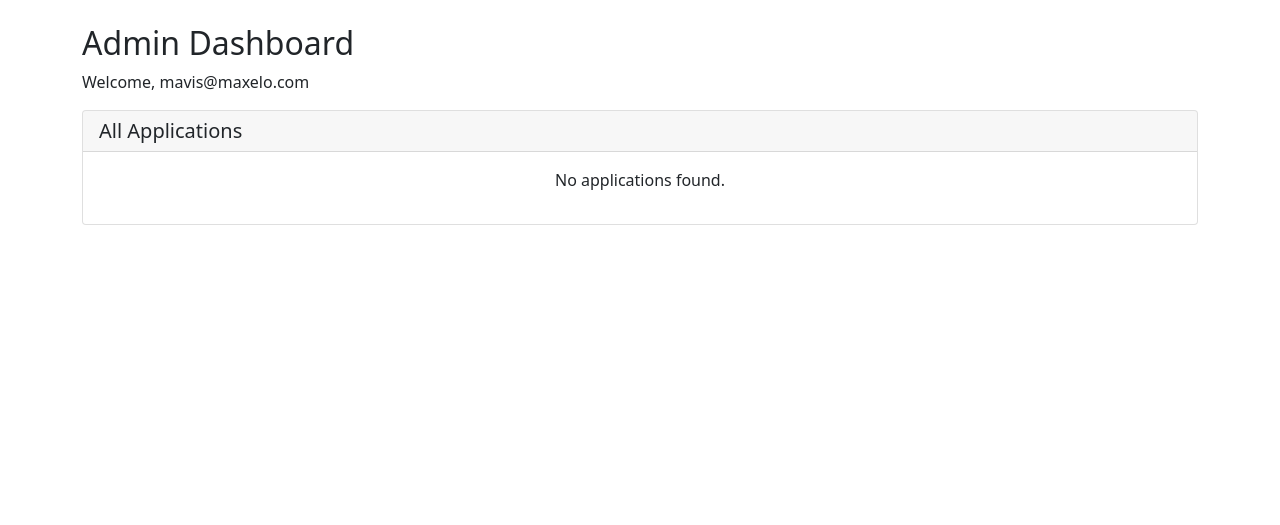
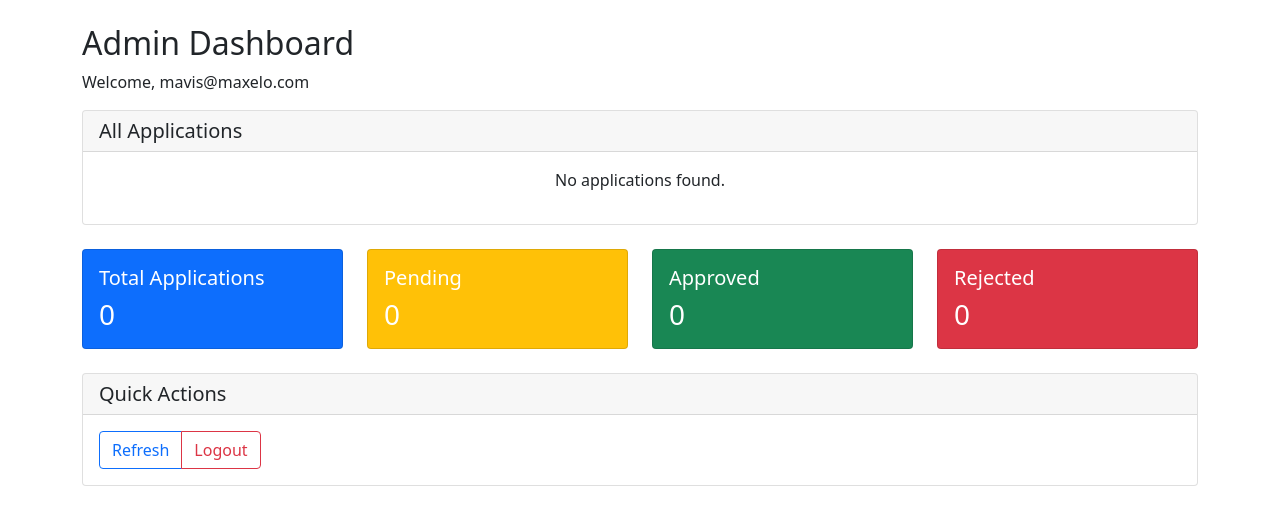
Before and after one commit to ICTMAXELO2025/newapplications, a Flask app: page /admin/dashboard in a window 1280 px wide. Shown: the part 56-581 px from the top of the page. Run offline with Flask 3, Linux system fonts and the light colour scheme; the first user in the database is signed in; data that the repository does not hold is empty; some libraries are stand-ins or nearby versions.

Commit message:
Push latest changes

```diff
--- a/app.py
+++ b/app.py
@@ -4,6 +4,9 @@ from werkzeug.utils import secure_filename
 from datetime import datetime
 import os
 import sqlite3
+from flask import send_file, abort
+import os
+from werkzeug.utils import secure_filename
 
 app = Flask(__name__)
 app.config['SECRET_KEY'] = os.getenv('SECRET_KEY', 'your-secret-key-here-change-this-in-production')
@@ -113,10 +116,6 @@ def init_db():
     conn.commit()
     conn.close()
     print("✅ Database initialized successfully!")
-
-# ... [rest of your routes remain the same] ...
-
-
 
 # Simple login required decorator
 def student_login_required(f):
@@ -384,6 +383,37 @@ def delete_application(app_id):
     flash('Application deleted!', 'success')
     return redirect(url_for('admin_dashboard'))
 
+# NEW: Admin CV Download Route
+@app.route('/admin/download_cv/<int:app_id>')
+@admin_login_required
+def admin_download_cv(app_id):
+    conn = get_db_connection()
+    application = conn.execute(
+        'SELECT * FROM applications WHERE id = ?', (app_id,)
+    ).fetchone()
+    conn.close()
+
+    if not application:
+        flash('Application not found!', 'error')
+        return redirect(url_for('admin_dashboard'))
+
+    filepath = os.path.join(app.config['UPLOAD_FOLDER'], application['cv_filename'])
+
+    if not os.path.exists(filepath):
+        flash('CV file not found!', 'error')
+        return redirect(url_for('admin_dashboard'))
+
+    # Create a nice filename for download
+    download_name = f"CV_{application['surname']}_{application['names']}.pdf"
+
+    # Send the file for download
+    return send_file(
+        filepath,
+        as_attachment=True,
+        download_name=download_name,
+        mimetype='application/pdf'
+    )
+
 @app.route('/forgot-password')
 def forgot_password():
     return render_template('forgot_password.html')
--- a/templates/admin_dashboard.html
+++ b/templates/admin_dashboard.html
@@ -28,14 +29,18 @@
                 <tbody>
                     {% for app in applications %}
                     <tr>
+                        <td>{{ app.id }}</td>
                         <td>{{ app.student_email }}</td>
                         <td>{{ app.names }}</td>
                         <td>{{ app.surname }}</td>
                         <td>{{ app.course }}</td>
                         <td>{{ app.university }}</td>
                         <td>
-                            <a href="{{ url_for('download_cv', app_id=app.id) }}" class="btn btn-sm btn-outline-primary">
-                                Download
+                            <!-- CV Download Button -->
+                            <a href="{{ url_for('admin_download_cv', app_id=app.id) }}"
+                               class="btn btn-sm btn-primary"
+                               title="Download CV">
+                                <i class="fas fa-download"></i> Download CV
                             </a>
                         </td>
                         <td>{{ app.date_applied }}</td>
@@ -49,15 +54,33 @@
                         </td>
                         <td>
                             <div class="btn-group btn-group-sm">
+                                {% if app.status != 'approved' %}
                                 <a href="{{ url_for('update_status', app_id=app.id, status='approved') }}"
-                                   class="btn btn-success">Approve</a>
+                                   class="btn btn-success" title="Approve Application">
+                                    <i class="fas fa-check"></i>
+                                </a>
+                                {% endif %}
+
+                                {% if app.status != 'rejected' %}
                                 <a href="{{ url_for('update_status', app_id=app.id, status='rejected') }}"
-                                   class="btn btn-danger">Reject</a>
+                                   class="btn btn-danger" title="Reject Application">
+                                    <i class="fas fa-times"></i>
+                                </a>
+                                {% endif %}
+
+                                {% if app.status != 'pending' %}
                                 <a href="{{ url_for('update_status', app_id=app.id, status='pending') }}"
-                                   class="btn btn-warning">Pending</a>
+                                   class="btn btn-warning" title="Set as Pending">
+                                    <i class="fas fa-clock"></i>
+                                </a>
+                                {% endif %}
+
                                 <a href="{{ url_for('delete_application', app_id=app.id) }}"
                                    class="btn btn-outline-danger"
-                                   onclick="return confirm('Are you sure you want to delete this application?')">Delete</a>
+                                   title="Delete Application"
+                                   onclick="return confirm('Are you sure you want to delete this application?')">
+                                    <i class="fas fa-trash"></i>
+                                </a>
                             </div>
                         </td>
                     </tr>
@@ -70,4 +93,74 @@
         {% endif %}
     </div>
 </div>
+
+<!-- Statistics Cards -->
+<div class="row mt-4">
+    <div class="col-md-3">
+        <div class="card text-white bg-primary">
+            <div class="card-body">
+                <h5 class="card-title">Total Applications</h5>
+                <h3 class="card-text">{{ applications|length }}</h3>
+            </div>
+        </div>
+    </div>
+    <div class="col-md-3">
+        <div class="card text-white bg-warning">
+            <div class="card-body">
+                <h5 class="card-title">Pending</h5>
+                <h3 class="card-text">{{ applications|selectattr('status', 'equalto', 'pending')|list|length }}</h3>
+            </div>
+        </div>
+    </div>
+    <div class="col-md-3">
+        <div class="card text-white bg-success">
+            <div class="card-body">
+                <h5 class="card-title">Approved</h5>
+                <h3 class="card-text">{{ applications|selectattr('status', 'equalto', 'approved')|list|length }}</h3>
+            </div>
+        </div>
+    </div>
+    <div class="col-md-3">
+        <div class="card text-white bg-danger">
+            <div class="card-body">
+                <h5 class="card-title">Rejected</h5>
+                <h3 class="card-text">{{ applications|selectattr('status', 'equalto', 'rejected')|list|length }}</h3>
+            </div>
+        </div>
+    </div>
+</div>
+
+<!-- Quick Actions -->
+<div class="card mt-4">
+    <div class="card-header">
+        <h5 class="mb-0">Quick Actions</h5>
+    </div>
+    <div class="card-body">
+        <div class="btn-group">
+            <a href="{{ url_for('admin_dashboard') }}" class="btn btn-outline-primary">Refresh</a>
+            <a href="{{ url_for('logout') }}" class="btn btn-outline-danger">Logout</a>
+        </div>
+    </div>
+</div>
 {% endblock %}
+
+{% block scripts %}
+<!-- Add DataTables for better table functionality -->
+<link rel="stylesheet" type="text/css" href="https://cdn.datatables.net/1.13.6/css/dataTables.bootstrap5.min.css">
+<script type="text/javascript" charset="utf8" src="https://code.jquery.com/jquery-3.7.0.min.js"></script>
+<script type="text/javascript" charset="utf8" src="https://cdn.datatables.net/1.13.6/js/jquery.dataTables.min.js"></script>
+<script type="text/javascript" charset="utf8" src="https://cdn.datatables.net/1.13.6/js/dataTables.bootstrap5.min.js"></script>
+
+<script>
+$(document).ready(function() {
+    $('.table').DataTable({
+        "pageLength": 25,
+        "order": [[ 0, "desc" ]], // Sort by ID descending (newest first)
+        "responsive": true
+    });
+});
+</script>
+
+<!-- Font Awesome for icons -->
+<link rel="stylesheet" href="https://cdnjs.cloudflare.com/ajax/libs/font-awesome/6.4.0/css/all.min.css">
+{% endblock %}
```
Also changed, not shown: other parts of templates/admin_dashboard.html (+1 -0 lines).
